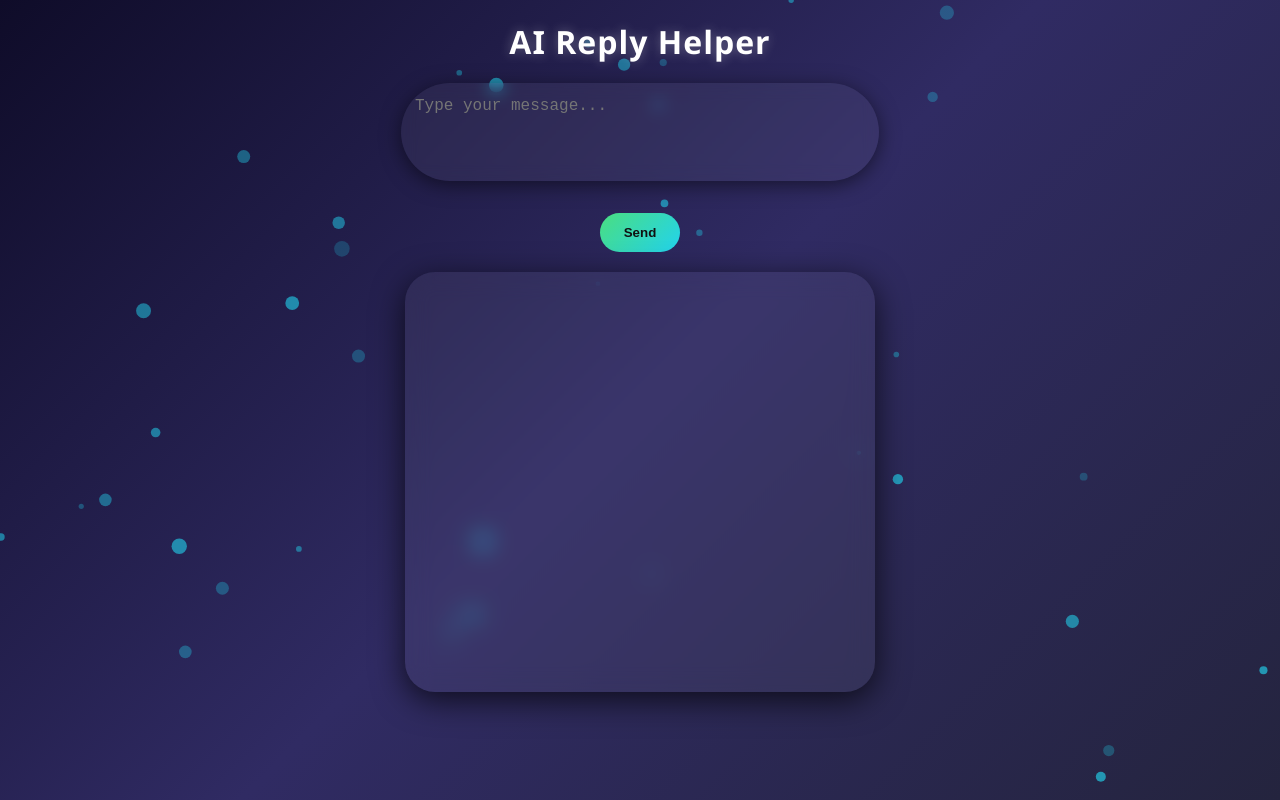
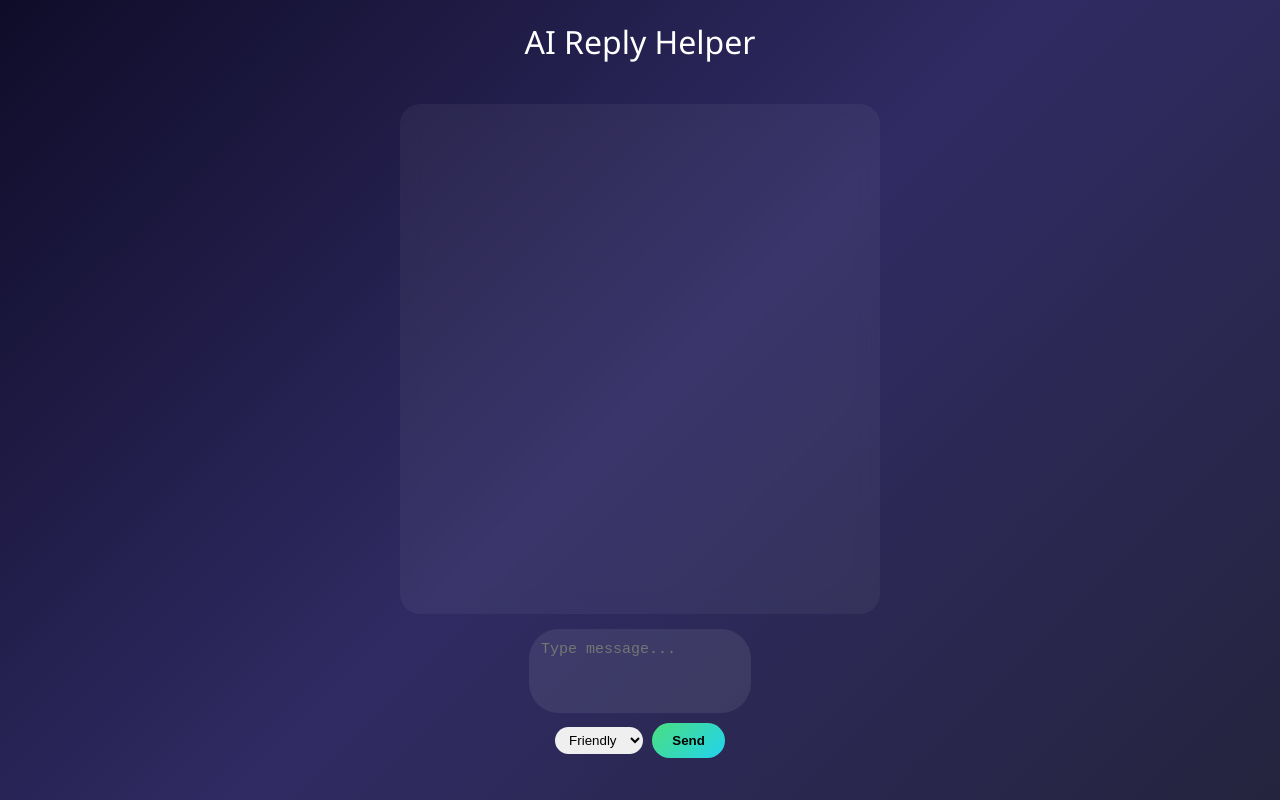
Before and after one commit to ghirlelo/ai-reply-helper, a website: page index.html in a window 1280 px wide. Drawn offline with Linux system fonts and the light colour scheme.

Commit message:
Update index.html

```diff
--- a/index.html
+++ b/index.html
@@ -3,225 +3,275 @@
 <head>
 <meta charset="UTF-8">
 <title>AI Reply Helper</title>
+
 <style>
-  /* Body with dark gradient */
-  body {
-    margin:0;
-    padding:0;
-    font-family:"Segoe UI", sans-serif;
-    display:flex;
-    flex-direction:column;
-    align-items:center;
-    min-height:100vh;
-    background: linear-gradient(135deg, #0f0c29, #302b63, #24243e);
-    overflow:hidden;
-    color:white;
-  }
 
-  /* Floating orbs canvas */
-  #bgCanvas {
-    position:fixed;
-    top:0;
-    left:0;
-    width:100%;
-    height:100%;
-    z-index:-1;
-  }
+body{
+margin:0;
+font-family:Segoe UI;
+background:linear-gradient(135deg,#0f0c29,#302b63,#24243e);
+color:white;
+display:flex;
+flex-direction:column;
+align-items:center;
+height:100vh;
+}
 
-  h1 {
-    margin:20px 0;
-    font-size:32px;
-    letter-spacing:1px;
-    text-shadow: 0 0 12px rgba(255,255,255,0.3);
-  }
+h1{
+margin-top:20px;
+font-weight:500;
+}
 
-  textarea {
-    width:90%;
-    max-width:450px;
-    height:70px;
-    padding:14px;
-    font-size:16px;
-    border-radius:50px;
-    border:none;
-    outline:none;
-    background: rgba(255,255,255,0.05);
-    color:white;
-    backdrop-filter: blur(8px);
-    box-shadow:0 4px 20px rgba(0,0,0,0.5);
-    margin-bottom:10px;
-    resize:none;
-    transition:0.2s;
-  }
+#chat{
+width:90%;
+max-width:450px;
+height:60vh;
+overflow-y:auto;
+background:rgba(255,255,255,0.05);
+backdrop-filter:blur(10px);
+border-radius:20px;
+padding:15px;
+margin-top:20px;
+display:flex;
+flex-direction:column;
+gap:10px;
+}
 
-  button {
-    padding:12px 24px;
-    border-radius:50px;
-    border:none;
-    background: linear-gradient(135deg,#4ade80,#22d3ee);
-    color:#111;
-    font-weight:bold;
-    cursor:pointer;
-    transition:0.3s;
-  }
-  button:hover {
-    transform:scale(1.05);
-    box-shadow:0 4px 20px rgba(0,255,255,0.5);
-  }
+.bubble{
+padding:12px 16px;
+border-radius:20px;
+max-width:75%;
+animation:fade .2s ease;
+position:relative;
+}
 
-  #answers {
-    width:90%;
-    max-width:450px;
-    height:400px;
-    overflow-y:auto;
-    display:flex;
-    flex-direction:column;
-    gap:12px;
-    margin-top:20px;
-    padding:10px;
-    border-radius:30px;
-    background: rgba(255,255,255,0.05);
-    backdrop-filter: blur(12px);
-    box-shadow:0 8px 32px rgba(0,0,0,0.7);
-    scroll-behavior:smooth;
-  }
+@keyframes fade{
+from{opacity:0;transform:translateY(5px)}
+to{opacity:1}
+}
 
-  .bubble {
-    padding:14px 18px;
-    border-radius:30px;
-    max-width:75%;
-    line-height:1.4;
-    word-wrap:break-word;
-    position:relative;
-    animation: fadeIn 0.3s ease forwards;
-  }
+.user{
+background:linear-gradient(135deg,#22d3ee,#4ade80);
+color:black;
+align-self:flex-end;
+}
 
-  @keyframes fadeIn {
-    0% {opacity:0; transform: translateY(10px);}
-    100% {opacity:1; transform: translateY(0);}
-  }
+.ai{
+background:rgba(255,255,255,0.1);
+align-self:flex-start;
+}
 
-  .user {
-    background: linear-gradient(135deg,#22d3ee,#4ade80);
-    color:#111;
-    align-self:flex-end;
-  }
+.copy{
+position:absolute;
+top:4px;
+right:6px;
+font-size:11px;
+cursor:pointer;
+background:#22d3ee;
+border:none;
+border-radius:6px;
+padding:2px 6px;
+}
 
-  .ai {
-    background: rgba(255,255,255,0.08);
-    color:#a5f3fc;
-    align-self:flex-start;
-    box-shadow:0 4px 12px rgba(0,255,255,0.2);
-  }
+#inputBox{
+margin-top:15px;
+display:flex;
+flex-direction:column;
+align-items:center;
+}
+
+textarea{
+width:90%;
+max-width:450px;
+height:60px;
+border-radius:30px;
+border:none;
+padding:12px;
+font-size:15px;
+background:rgba(255,255,255,0.08);
+color:white;
+resize:none;
+outline:none;
+}
+
+.controls{
+margin-top:10px;
+}
+
+button{
+padding:10px 20px;
+border:none;
+border-radius:25px;
+background:linear-gradient(135deg,#4ade80,#22d3ee);
+cursor:pointer;
+font-weight:bold;
+}
+
+select{
+border-radius:20px;
+padding:5px 10px;
+border:none;
+margin-right:5px;
+}
+
+#quickReplies{
+margin-top:10px;
+display:flex;
+flex-wrap:wrap;
+gap:6px;
+justify-content:center;
+}
+
+.quick{
+background:rgba(255,255,255,0.1);
+border:none;
+padding:6px 10px;
+border-radius:15px;
+cursor:pointer;
+color:white;
+}
+
+.typing{
+width:35px;
+height:6px;
+background:#22d3ee;
+border-radius:3px;
+animation:blink 1s infinite alternate;
+}
+
+@keyframes blink{
+0%{opacity:0.2}
+100%{opacity:1}
+}
 
 </style>
 </head>
+
 <body>
-
-<canvas id="bgCanvas"></canvas>
 
 <h1>AI Reply Helper</h1>
 
-<textarea id="message" placeholder="Type your message..."></textarea>
-<br>
+<div id="chat"></div>
+
+<div id="inputBox">
+
+<textarea id="message" placeholder="Type message..."></textarea>
+
+<div class="controls">
+<select id="tone">
+<option value="friendly">Friendly</option>
+<option value="funny">Funny</option>
+<option value="formal">Formal</option>
+</select>
+
 <button onclick="generateReply()">Send</button>
+</div>
 
-<div id="answers"></div>
+<div id="quickReplies"></div>
+
+</div>
 
 <script>
-/* ---------------- Floating Background ---------------- */
-const canvas = document.getElementById('bgCanvas');
-const ctx = canvas.getContext('2d');
-let width = canvas.width = window.innerWidth;
-let height = canvas.height = window.innerHeight;
 
-const orbs = [];
-const orbCount = 40;
+const chat=document.getElementById("chat")
 
-class Orb {
-  constructor() {
-    this.reset();
-  }
-  reset() {
-    this.x = Math.random()*width;
-    this.y = Math.random()*height;
-    this.radius = Math.random()*6 + 2;
-    this.vx = (Math.random()-0.5)*0.5;
-    this.vy = (Math.random()-0.5)*0.5;
-    this.alpha = Math.random()*0.5 + 0.2;
-    this.color = `rgba(34, 211, 238, ${this.alpha})`;
-  }
-  draw() {
-    ctx.beginPath();
-    ctx.arc(this.x,this.y,this.radius,0,Math.PI*2);
-    ctx.fillStyle = this.color;
-    ctx.fill();
-  }
-  update() {
-    this.x += this.vx;
-    this.y += this.vy;
-    if(this.x < 0 || this.x > width || this.y < 0 || this.y > height){
-      this.reset();
-    }
-    this.draw();
-  }
+// load history
+chat.innerHTML=localStorage.getItem("chatHistory") || ""
+
+async function generateReply(){
+
+const message=document.getElementById("message").value.trim()
+const tone=document.getElementById("tone").value
+
+if(!message) return
+
+// user bubble
+const user=document.createElement("div")
+user.className="bubble user"
+user.textContent=message
+chat.appendChild(user)
+
+// typing
+const typing=document.createElement("div")
+typing.className="bubble ai"
+typing.innerHTML='<div class="typing"></div>'
+chat.appendChild(typing)
+
+chat.scrollTop=chat.scrollHeight
+
+try{
+
+const res=await fetch("/api/reply",{
+method:"POST",
+headers:{"Content-Type":"application/json"},
+body:JSON.stringify({message,tone})
+})
+
+const data=await res.json()
+
+typing.remove()
+
+const replies=data.reply.split("\n").filter(r=>r.trim()!="")
+
+showQuickReplies(replies)
+
+replies.forEach(r=>{
+
+const b=document.createElement("div")
+b.className="bubble ai"
+b.textContent=r
+
+const copy=document.createElement("button")
+copy.className="copy"
+copy.textContent="copy"
+copy.onclick=()=>navigator.clipboard.writeText(r)
+
+b.appendChild(copy)
+
+chat.appendChild(b)
+
+})
+
+chat.scrollTop=chat.scrollHeight
+
+localStorage.setItem("chatHistory",chat.innerHTML)
+
+}catch(e){
+
+typing.textContent="Error getting reply"
+
 }
 
-for(let i=0;i<orbCount;i++){
-  orbs.push(new Orb());
+document.getElementById("message").value=""
+
 }
 
-function animate(){
-  ctx.clearRect(0,0,width,height);
-  orbs.forEach(o=>o.update());
-  requestAnimationFrame(animate);
+function showQuickReplies(list){
+
+const box=document.getElementById("quickReplies")
+box.innerHTML=""
+
+list.forEach(r=>{
+
+const btn=document.createElement("button")
+btn.className="quick"
+btn.textContent=r
+btn.onclick=()=>navigator.clipboard.writeText(r)
+
+box.appendChild(btn)
+
+})
+
 }
-animate();
 
-window.addEventListener('resize', ()=>{
-  width = canvas.width = window.innerWidth;
-  height = canvas.height = window.innerHeight;
-});
+// enter key send
+document.getElementById("message").addEventListener("keypress",e=>{
+if(e.key==="Enter"){
+e.preventDefault()
+generateReply()
+}
+})
 
-/* ---------------- Chat Logic ---------------- */
-async function generateReply() {
-  const message = document.getElementById("message").value.trim();
-  const answers = document.getElementById("answers");
-
-  if (!message) return alert("Please enter a message!");
-
-  // User bubble
-  const userBubble = document.createElement("div");
-  userBubble.className = "bubble user";
-  userBubble.textContent = message;
-  answers.appendChild(userBubble);
-
-  // AI typing bubble
-  const aiBubble = document.createElement("div");
-  aiBubble.className = "bubble ai";
-  aiBubble.textContent = "AI is typing...";
-  answers.appendChild(aiBubble);
-
-  answers.scrollTop = answers.scrollHeight;
-
-  // Fake AI reply for demo
-  setTimeout(()=>{
-    aiBubble.textContent = "";
-    const replies = [
-      "Bas kat rahi hai",
-      "Jese tese. Tum sunao",
-      "Koi udhaar toh nahi maangna?"
-    ];
-    replies.forEach(r=>{
-      const b = document.createElement("div");
-      b.className = "bubble ai";
-      b.textContent = r;
-      answers.appendChild(b);
-    });
-    answers.scrollTop = answers.scrollHeight;
-  },1000);
-
-  document.getElementById("message").value="";
-}
 </script>
 
 </body>
```
